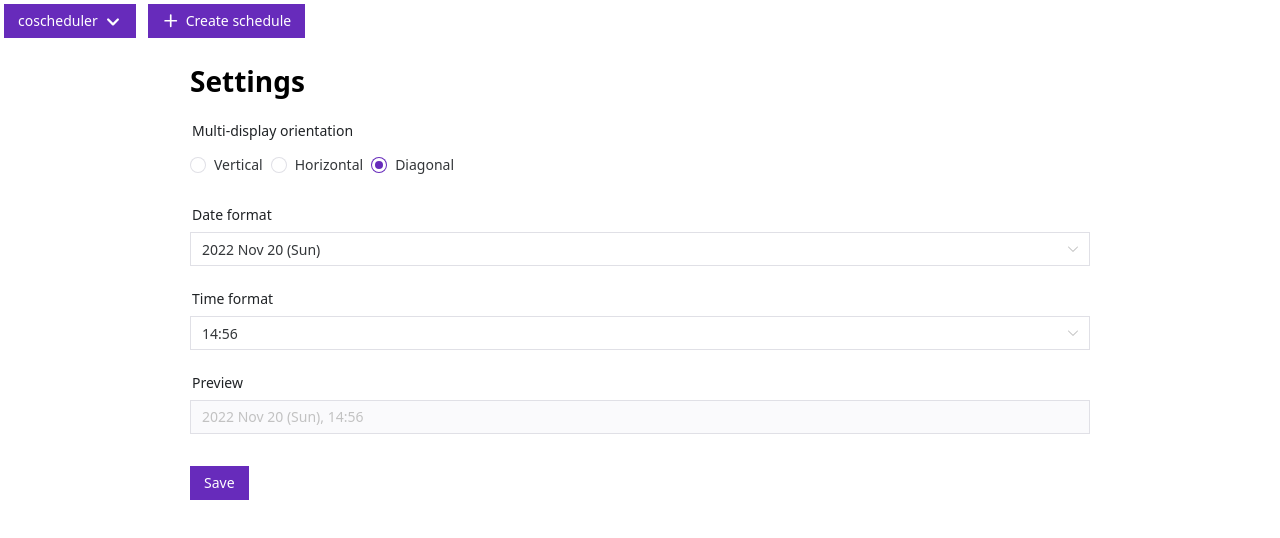
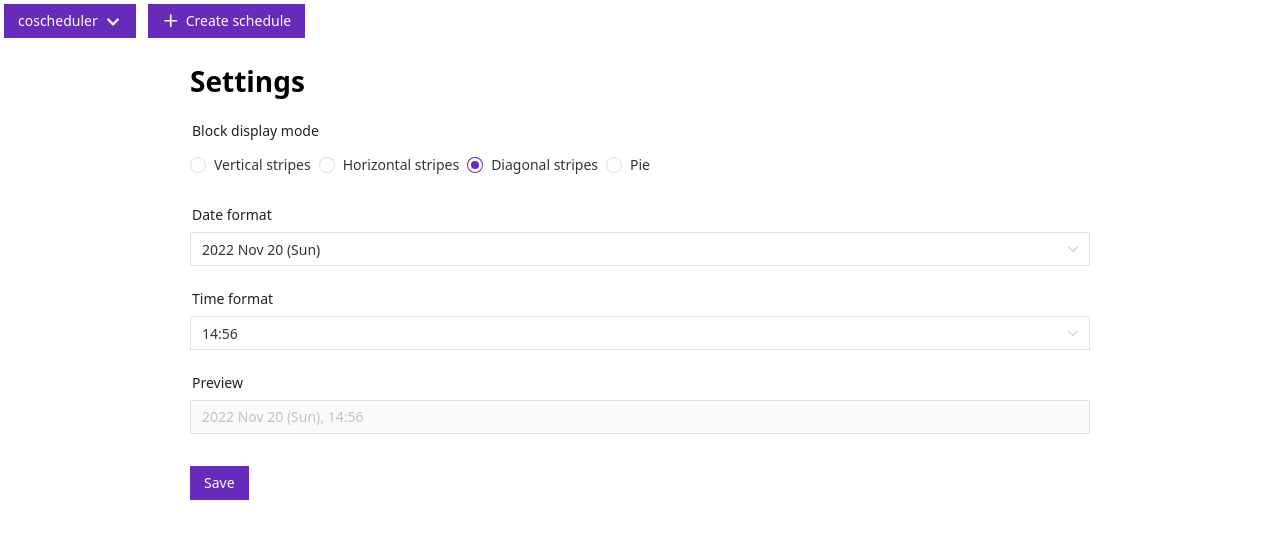
Before and after one commit to ylysyym/coscheduler, a Vue app: page /settings in a window 1280 px wide. Shown: the top 538 px of the page. Built offline with nearby package versions, Linux system fonts and the light colour scheme.

Commit message:
add pie display mode

```diff
--- a/src/components/SquareBlock.vue
+++ b/src/components/SquareBlock.vue
@@ -39,7 +39,18 @@ const background = computed(() => {
         return scheduleStore.levels[0].color;
     }
 
-    let result = 'linear-gradient(to ' + settingsStore.orientation;
+    let gradientType = '';
+    let gradientParameter = '';
+
+    if (settingsStore.orientation === 'conic') {
+        gradientType = 'conic';
+        gradientParameter = 'at center';
+    } else {
+        gradientType = 'linear';
+        gradientParameter = 'to ' + settingsStore.orientation;
+    }
+
+    let result = `${gradientType}-gradient(${gradientParameter}`;
     let n = 100 / Object.keys(data.value.entries).length;
     let sorted = Object.values(data.value.entries);
     sorted.sort((a, b) => b.level - a.level);
--- a/src/views/SettingsEditor.vue
+++ b/src/views/SettingsEditor.vue
@@ -3,7 +3,7 @@
         <h1>Settings</h1>
         <n-space vertical>
             <n-form>
-                <n-form-item label="Multi-display orientation">
+                <n-form-item label="Block display mode">
                     <n-radio-group v-model:value="orientation">
                         <n-radio
                             v-for="orientation in orientations"
@@ -53,9 +53,10 @@ import { useSettingsStore } from '@/stores/settings';
 const store = useSettingsStore();
 
 const orientations = [
-    { label: 'Vertical', value: 'bottom' },
-    { label: 'Horizontal', value: 'right' },
-    { label: 'Diagonal', value: 'bottom right' },
+    { label: 'Vertical stripes', value: 'bottom' },
+    { label: 'Horizontal stripes', value: 'right' },
+    { label: 'Diagonal stripes', value: 'bottom right' },
+    { label: 'Pie', value: 'conic' },
 ];
 
 let orientation = ref(store.orientation);
```
